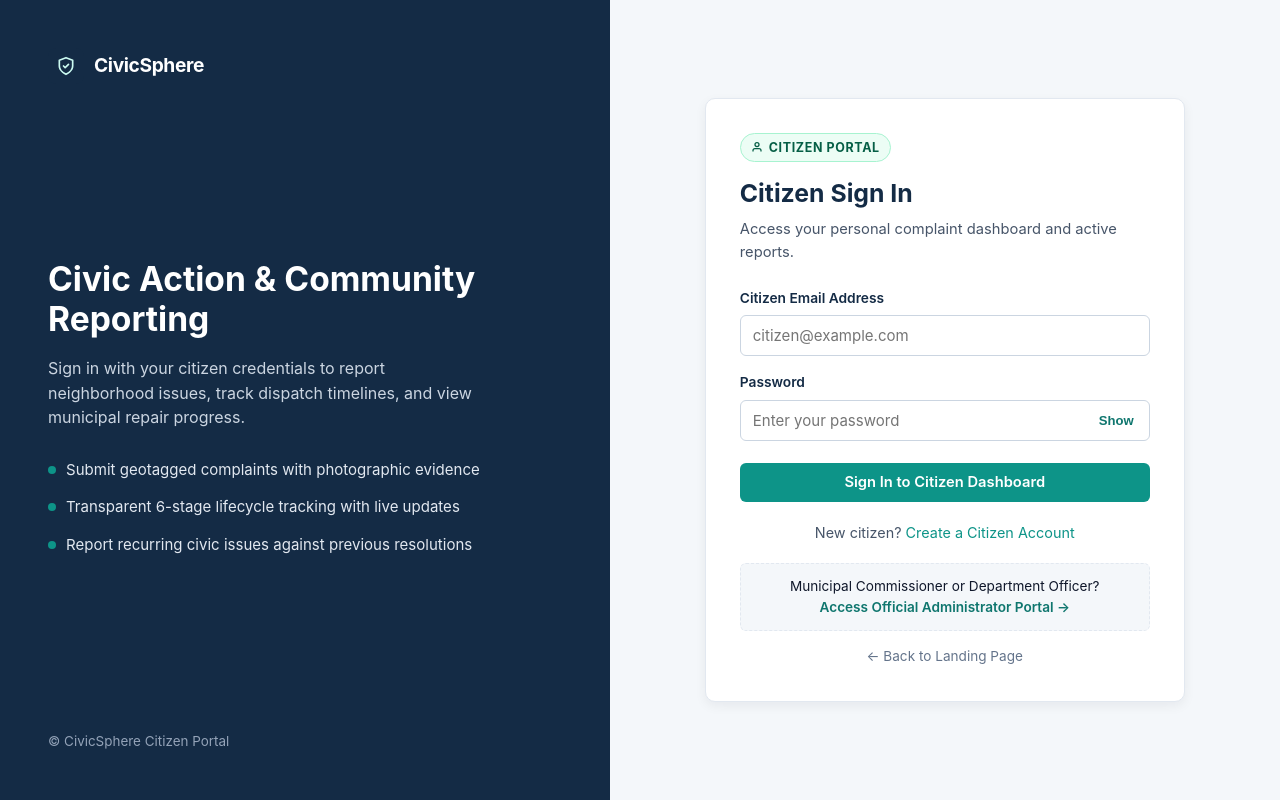
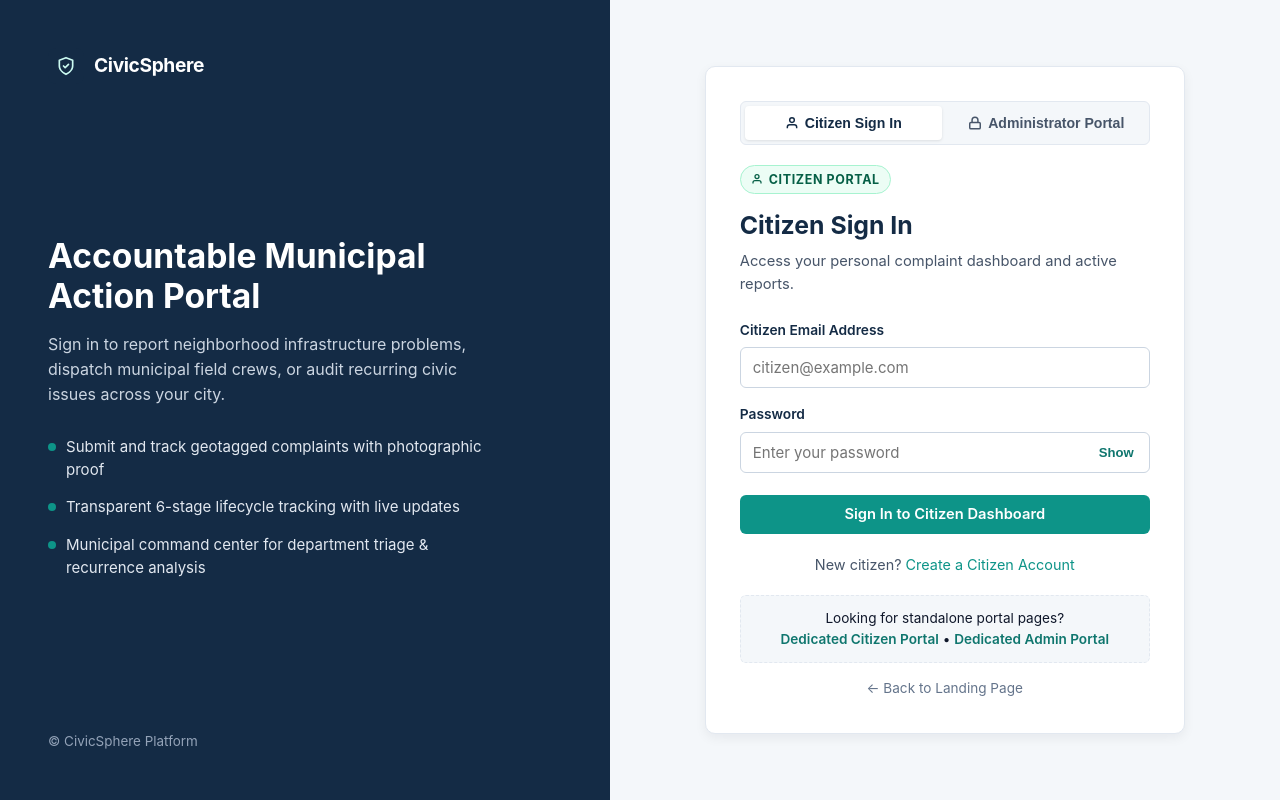
Before and after one commit to VadlaSumanjali/CivicSphere, a web app: page /login.html in a window 1280 px wide. Run offline with its HTML, style and script files only (its server is not run), Linux system fonts and the light colour scheme; data that the repository does not hold is empty; some of the project's set-up classes (security, data sources, template engines, error pages and the like) are left out, and stand-ins take their place; database files in the repository are not loaded.

Commit message:
fix(auth): resolve login failures, configure CORS, credentials, and credentials sync

```diff
--- a/render.yaml
+++ b/render.yaml
@@ -15,9 +15,8 @@ services:
         value: /tmp/civicsphere-uploads
       - key: CIVICSPHERE_ADMIN_EMAIL
         value: admin@civicsphere.gov.local
-      # Set custom admin password in Render Environment Variables UI if desired:
-      # - key: CIVICSPHERE_ADMIN_PASSWORD
-      #   value: YourCustomPassword
+      - key: CIVICSPHERE_ADMIN_PASSWORD
+        value: Admin#Civic2026!
       # Set demo seed to true if sample complaints are desired on first boot:
       # - key: CIVICSPHERE_SEED_DEMO
       #   value: "false"
--- a/src/main/java/com/civicsphere/config/WebMvcConfig.java
+++ b/src/main/java/com/civicsphere/config/WebMvcConfig.java
@@ -12,6 +12,8 @@ public class WebMvcConfig implements WebMvcConfigurer {
 
     @Override
     public void addViewControllers(ViewControllerRegistry registry) {
+        registry.addViewController("/login").setViewName("forward:/login.html");
+        registry.addViewController("/register").setViewName("forward:/register.html");
         registry.addViewController("/citizen/login").setViewName("forward:/citizen/login.html");
         registry.addViewController("/citizen/register").setViewName("forward:/register.html");
         registry.addViewController("/citizen/dashboard").setViewName("forward:/citizen/dashboard.html");
--- a/src/main/resources/application.properties
+++ b/src/main/resources/application.properties
@@ -6,6 +6,8 @@ spring.config.import=optional:file:./application-local.properties,optional:class
 civicsphere.data-dir=${CIVICSPHERE_DATA_DIR:civicsphere-data}
 civicsphere.upload-dir=${CIVICSPHERE_UPLOAD_DIR:civicsphere-uploads}
 civicsphere.max-upload-bytes=5242880
+civicsphere.admin-email=${CIVICSPHERE_ADMIN_EMAIL:admin@civicsphere.gov.local}
+civicsphere.admin-password=${CIVICSPHERE_ADMIN_PASSWORD:Admin#Civic2026!}
 civicsphere.recurrence.distance-meters=250.0
 civicsphere.recurrence.threshold=70
 civicsphere.recurrence.min-similarity=0.15
--- a/src/main/resources/static/css/auth.css
+++ b/src/main/resources/static/css/auth.css
@@ -189,6 +189,40 @@
   color: var(--teal-dark);
 }
 
+.portal-tabs {
+  display: flex;
+  gap: 6px;
+  background: var(--bg);
+  padding: 4px;
+  border-radius: var(--radius-sm);
+  margin-bottom: 20px;
+  border: 1px solid var(--border);
+}
+
+.portal-tab {
+  flex: 1;
+  padding: 9px 12px;
+  font-size: 0.88rem;
+  font-weight: 600;
+  text-align: center;
+  border: none;
+  background: none;
+  border-radius: 4px;
+  cursor: pointer;
+  color: var(--text-muted);
+  transition: all 0.15s ease;
+  display: flex;
+  align-items: center;
+  justify-content: center;
+  gap: 6px;
+}
+
+.portal-tab.active {
+  background: var(--white);
+  color: var(--navy);
+  box-shadow: 0 1px 3px rgba(0,0,0,0.1);
+}
+
 .auth-footer {
   margin-top: 20px;
   text-align: center;
--- a/src/main/resources/static/js/api.js
+++ b/src/main/resources/static/js/api.js
@@ -29,7 +29,9 @@
     if (path.startsWith('http://') || path.startsWith('https://')) {
       return path;
     }
-    return BASE_PATH + (path.startsWith('/') ? path : '/' + path);
+    const customBase = window.CIVICSPHERE_API_BASE || '';
+    const base = customBase || BASE_PATH;
+    return base + (path.startsWith('/') ? path : '/' + path);
   }
 
   async function request(path, options = {}) {
@@ -50,7 +52,7 @@
       method,
       headers,
       body: options.body,
-      credentials: 'same-origin'
+      credentials: 'include'
     });
 
     let payload = null;
@@ -67,6 +69,9 @@
     }
 
     if (!response.ok || (payload && payload.success === false)) {
+      if (response.status === 401 || (payload && payload.message && payload.message.toLowerCase().includes('csrf'))) {
+        setCsrfToken('');
+      }
       const err = new Error((payload && payload.message) || 'Request failed');
       err.status = response.status;
       err.payload = payload;
--- a/src/main/resources/static/js/auth.js
+++ b/src/main/resources/static/js/auth.js
@@ -202,6 +202,133 @@
     });
   }
 
+  function initUnifiedLoginPage() {
+    setupPasswordToggles();
+    const form = document.getElementById('loginForm');
+    if (!form) return;
+
+    let currentRole = 'CITIZEN';
+    const tabCitizen = document.getElementById('tabCitizen');
+    const tabAdmin = document.getElementById('tabAdmin');
+    const badgeCitizen = document.getElementById('badgeCitizen');
+    const badgeAdmin = document.getElementById('badgeAdmin');
+    const pageTitle = document.getElementById('pageTitle');
+    const pageSub = document.getElementById('pageSub');
+    const adminBanner = document.getElementById('adminBanner');
+    const submitBtn = document.getElementById('loginSubmitBtn');
+    const citizenFooter = document.getElementById('citizenFooter');
+    const emailLabel = document.getElementById('emailLabel');
+    const emailInput = document.getElementById('email');
+
+    function switchRole(role) {
+      currentRole = role;
+      hideAuthAlert();
+      if (role === 'ADMIN') {
+        if (tabCitizen) {
+          tabCitizen.classList.remove('active');
+          tabCitizen.setAttribute('aria-selected', 'false');
+        }
+        if (tabAdmin) {
+          tabAdmin.classList.add('active');
+          tabAdmin.setAttribute('aria-selected', 'true');
+        }
+        if (badgeCitizen) badgeCitizen.style.display = 'none';
+        if (badgeAdmin) badgeAdmin.style.display = 'inline-flex';
+        if (adminBanner) adminBanner.style.display = 'flex';
+        if (citizenFooter) citizenFooter.style.display = 'none';
+        if (pageTitle) pageTitle.textContent = 'Administrator Sign In';
+        if (pageSub) pageSub.textContent = 'Municipal Command Center triage terminal.';
+        if (emailLabel) emailLabel.textContent = 'Administrator Email Address';
+        if (emailInput) emailInput.placeholder = 'admin@civicsphere.gov.local';
+        if (submitBtn) {
+          submitBtn.textContent = 'Sign In to Command Center';
+          submitBtn.style.background = '#0F172A';
+          submitBtn.style.borderColor = '#0F172A';
+        }
+      } else {
+        if (tabCitizen) {
+          tabCitizen.classList.add('active');
+          tabCitizen.setAttribute('aria-selected', 'true');
+        }
+        if (tabAdmin) {
+          tabAdmin.classList.remove('active');
+          tabAdmin.setAttribute('aria-selected', 'false');
+        }
+        if (badgeCitizen) badgeCitizen.style.display = 'inline-flex';
+        if (badgeAdmin) badgeAdmin.style.display = 'none';
+        if (adminBanner) adminBanner.style.display = 'none';
+        if (citizenFooter) citizenFooter.style.display = 'block';
+        if (pageTitle) pageTitle.textContent = 'Citizen Sign In';
+        if (pageSub) pageSub.textContent = 'Access your personal complaint dashboard and active reports.';
+        if (emailLabel) emailLabel.textContent = 'Citizen Email Address';
+        if (emailInput) emailInput.placeholder = 'citizen@example.com';
+        if (submitBtn) {
+          submitBtn.textContent = 'Sign In to Citizen Dashboard';
+          submitBtn.style.background = '';
+          submitBtn.style.borderColor = '';
+        }
+      }
+    }
+
+    if (tabCitizen) tabCitizen.addEventListener('click', () => switchRole('CITIZEN'));
+    if (tabAdmin) tabAdmin.addEventListener('click', () => switchRole('ADMIN'));
+
+    // Check query params for alerts/redirects
+    const params = new URLSearchParams(window.location.search);
+    if (params.get('portal') === 'admin' || params.get('error') === 'admin_required') {
+      switchRole('ADMIN');
+      if (params.get('error') === 'admin_required') {
+        showAuthAlert('Administrator privileges required. Please sign in to the Command Center.');
+      }
+    } else if (params.get('error') === 'citizen_only') {
+      switchRole('CITIZEN');
+      showAuthAlert('The Citizen Portal is for citizens only.');
+    }
+
+    // Redirect if already authenticated
+    API.request('/api/auth/me')
+      .then((res) => {
+        const user = res.data && res.data.user;
+        if (user) {
+          const dest = user.role === 'ADMIN' ? '/admin/dashboard.html' : '/citizen/dashboard.html';
+          window.location.replace(API.url(dest));
+        }
+      })
+      .catch(() => {});
+
+    form.addEventListener('submit', async (e) => {
+      e.preventDefault();
+      hideAuthAlert();
+
+      const email = emailInput.value.trim();
+      const password = document.getElementById('password').value;
+      if (!email || !password) {
+        showAuthAlert('Please enter both your email address and password.');
+        return;
+      }
+
+      submitBtn.disabled = true;
+      submitBtn.textContent = currentRole === 'ADMIN' ? 'Verifying Administrator Credentials...' : 'Signing in to Citizen Dashboard...';
+
+      const endpoint = currentRole === 'ADMIN' ? '/api/auth/admin/login' : '/api/auth/citizen/login';
+
+      try {
+        const res = await API.request(endpoint, {
+          method: 'POST',
+          body: { email, password, role: currentRole }
+        });
+        const user = res.data.user;
+        API.showToast((currentRole === 'ADMIN' ? 'Welcome, Administrator ' : 'Welcome back, ') + user.fullName, 'success');
+        const dest = (user.role === 'ADMIN' || currentRole === 'ADMIN') ? '/admin/dashboard.html' : '/citizen/dashboard.html';
+        window.location.replace(API.url(dest));
+      } catch (err) {
+        showAuthAlert(err.message || 'Authentication failed. Please verify your credentials.');
+        submitBtn.disabled = false;
+        submitBtn.textContent = currentRole === 'ADMIN' ? 'Sign In to Command Center' : 'Sign In to Citizen Dashboard';
+      }
+    });
+  }
+
   function initRegisterPage() {
     setupPasswordToggles();
     const form = document.getElementById('registerForm');
@@ -265,7 +392,8 @@
   window.CivicAuth = {
     requireAuth,
     logout,
-    initLoginPage: initCitizenLoginPage,
+    initLoginPage: initUnifiedLoginPage,
+    initUnifiedLoginPage,
     initCitizenLoginPage,
     initAdminLoginPage,
     initRegisterPage
--- a/src/main/resources/static/login.html
+++ b/src/main/resources/static/login.html
@@ -3,7 +3,7 @@
 <head>
   <meta charset="UTF-8">
   <meta name="viewport" content="width=device-width, initial-scale=1.0">
-  <title>Citizen Sign In — CivicSphere</title>
+  <title>Sign In — CivicSphere</title>
   <link rel="stylesheet" href="css/style.css">
   <link rel="stylesheet" href="css/auth.css">
 </head>
@@ -21,34 +21,55 @@
       </a>
 
       <div class="auth-aside-content">
-        <h1>Civic Action &amp; Community Reporting</h1>
-        <p>Sign in with your citizen credentials to report neighborhood issues, track dispatch timelines, and view municipal repair progress.</p>
+        <h1>Accountable Municipal Action Portal</h1>
+        <p>Sign in to report neighborhood infrastructure problems, dispatch municipal field crews, or audit recurring civic issues across your city.</p>
         <ul class="auth-feature-list">
-          <li><span class="auth-feature-dot"></span><span>Submit geotagged complaints with photographic evidence</span></li>
+          <li><span class="auth-feature-dot"></span><span>Submit and track geotagged complaints with photographic proof</span></li>
           <li><span class="auth-feature-dot"></span><span>Transparent 6-stage lifecycle tracking with live updates</span></li>
-          <li><span class="auth-feature-dot"></span><span>Report recurring civic issues against previous resolutions</span></li>
+          <li><span class="auth-feature-dot"></span><span>Municipal command center for department triage &amp; recurrence analysis</span></li>
         </ul>
       </div>
 
       <div style="font-size:0.84rem;color:#94A3B8;">
-        &copy; CivicSphere Citizen Portal
+        &copy; CivicSphere Platform
       </div>
     </aside>
 
     <main class="auth-main">
-      <div class="auth-card">
-        <span class="role-badge role-badge-citizen">
+      <div class="auth-card" id="authCard">
+        <div class="portal-tabs" role="tablist">
+          <button type="button" class="portal-tab active" id="tabCitizen" role="tab" aria-selected="true">
+            <svg width="14" height="14" viewBox="0 0 24 24" fill="none" stroke="currentColor" stroke-width="2.5"><path d="M20 21v-2a4 4 0 0 0-4-4H8a4 4 0 0 0-4 4v2"/><circle cx="12" cy="7" r="4"/></svg>
+            Citizen Sign In
+          </button>
+          <button type="button" class="portal-tab" id="tabAdmin" role="tab" aria-selected="false">
+            <svg width="14" height="14" viewBox="0 0 24 24" fill="none" stroke="currentColor" stroke-width="2.5"><rect x="3" y="11" width="18" height="11" rx="2" ry="2"/><path d="M7 11V7a5 5 0 0 1 10 0v4"/></svg>
+            Administrator Portal
+          </button>
+        </div>
+
+        <span class="role-badge role-badge-citizen" id="badgeCitizen">
           <svg width="12" height="12" viewBox="0 0 24 24" fill="none" stroke="currentColor" stroke-width="2.5"><path d="M20 21v-2a4 4 0 0 0-4-4H8a4 4 0 0 0-4 4v2"/><circle cx="12" cy="7" r="4"/></svg>
           Citizen Portal
         </span>
-        <h2>Citizen Sign In</h2>
-        <p class="auth-sub">Access your personal complaint dashboard and active reports.</p>
+        <span class="role-badge role-badge-admin" id="badgeAdmin" style="display:none;">
+          <svg width="12" height="12" viewBox="0 0 24 24" fill="none" stroke="currentColor" stroke-width="2.5"><rect x="3" y="11" width="18" height="11" rx="2" ry="2"/><path d="M7 11V7a5 5 0 0 1 10 0v4"/></svg>
+          Official Personnel Only
+        </span>
+
+        <h2 id="pageTitle">Citizen Sign In</h2>
+        <p class="auth-sub" id="pageSub">Access your personal complaint dashboard and active reports.</p>
+
+        <div id="adminBanner" style="display:none;margin-bottom:16px;padding:10px 12px;background:#FFFBEB;border:1px solid #FDE68A;border-radius:var(--radius-sm);font-size:0.82rem;color:#92400E;align-items:center;gap:8px;">
+          <svg width="16" height="16" viewBox="0 0 24 24" fill="none" stroke="currentColor" stroke-width="2"><path d="M10.29 3.86L1.82 18a2 2 0 0 0 1.71 3h16.94a2 2 0 0 0 1.71-3L13.71 3.86a2 2 0 0 0-3.42 0z"/><line x1="12" y1="9" x2="12" y2="13"/><line x1="12" y1="17" x2="12.01" y2="17"/></svg>
+          Restricted municipal system. Access is strictly logged and audited.
+        </div>
 
         <div id="authAlert" class="auth-alert auth-alert-error" role="alert"></div>
 
         <form id="loginForm" novalidate>
           <div class="form-group">
-            <label class="form-label" for="email">Citizen Email Address</label>
+            <label class="form-label" for="email" id="emailLabel">Citizen Email Address</label>
             <input class="form-control" type="email" id="email" name="email" placeholder="citizen@example.com" required autocomplete="email">
           </div>
 
@@ -65,13 +86,13 @@
           </button>
         </form>
 
-        <div class="auth-footer">
+        <div class="auth-footer" id="citizenFooter">
           New citizen? <a href="register.html">Create a Citizen Account</a>
         </div>
 
         <div class="portal-switch-box">
-          Municipal Commissioner or Department Officer?<br>
-          <a href="admin/login.html">Access Official Administrator Portal &rarr;</a>
+          Looking for standalone portal pages?<br>
+          <a href="citizen/login.html">Dedicated Citizen Portal</a> &bull; <a href="admin/login.html">Dedicated Admin Portal</a>
         </div>
 
         <div style="text-align:center;margin-top:12px;">
@@ -83,6 +104,6 @@
 
   <script src="js/api.js"></script>
   <script src="js/auth.js"></script>
-  <script>window.CivicAuth.initCitizenLoginPage();</script>
+  <script>window.CivicAuth.initUnifiedLoginPage();</script>
 </body>
 </html>
```
Also changed, not shown: src/main/java/com/civicsphere/config/AdminBootstrapRunner.java (+25 -15 lines), src/main/java/com/civicsphere/config/SecurityConfig.java (+20 -1 lines), 3 other files.
